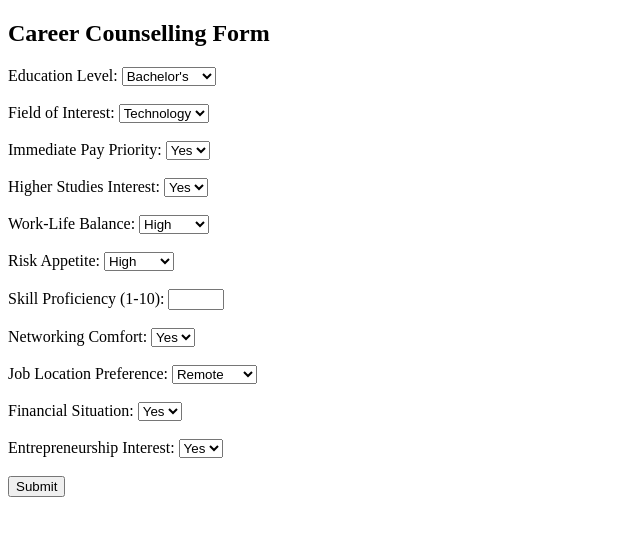
After one commit to ArjunPC1121/Hackaphasia_Project, a Flask app: page /fillCounselForm in a window 1280 px wide. The commit adds this page. Shown: the top 536 px of the page, without its empty margins (0-640 px from the left). Run offline with Flask 3, Linux system fonts and the light colour scheme; parts of the project's set-up code (start-up, migrations or seed data) failed here and were passed over.

Commit message:
Added Career Counselling Page

```diff
--- /dev/null
+++ b/Expanded_Career_Counselling.csv
@@ -0,0 +1,21 @@
+Education_Level,Field_of_Interest,Immediate_Pay_Priority,Higher_Studies_Interest,Work_Life_Balance,Risk_Appetite,Skill_Proficiency,Networking_Comfort,Job_Location_Preference,Financial_Situation,Entrepreneurship_Interest,Next_Step
+Bachelor's,Technology,Yes,No,Medium,High,8,Yes,Remote,No,Yes,Job
+Master's,Business,No,Yes,High,Medium,7,No,Local,Yes,No,Higher Studies
+High School,Arts,Yes,No,Low,Low,5,Yes,Relocation,No,Yes,Job
+Bachelor's,Medicine,No,Yes,Medium,High,9,No,Remote,Yes,No,Higher Studies
+Master's,Technology,Yes,No,High,Medium,6,Yes,Local,No,Yes,Entrepreneurship
+Bachelor's,Business,Yes,Yes,Low,Low,7,Yes,Relocation,Yes,No,Job
+Master's,Technology,No,No,Medium,High,8,No,Remote,No,Yes,Higher Studies
+High School,Arts,Yes,Yes,High,Medium,5,Yes,Local,Yes,No,Job
+Master's,Business,No,No,Low,Low,6,No,Remote,No,Yes,Higher Studies
+Bachelor's,Medicine,Yes,Yes,High,Medium,9,Yes,Relocation,Yes,No,Entrepreneurship
+Doctorate,Research,No,Yes,Medium,High,8,No,Local,Yes,Yes,Research
+High School,Technology,Yes,No,Low,Low,4,Yes,Remote,No,No,Job
+Bachelor's,Arts,No,Yes,High,Medium,6,No,Relocation,Yes,Yes,Entrepreneurship
+Bachelor's,Business,Yes,No,Medium,High,7,Yes,Local,No,No,Higher Studies
+Master's,Medicine,No,Yes,Low,Low,8,No,Remote,Yes,Yes,Job
+High School,Technology,Yes,No,High,Medium,5,Yes,Relocation,No,No,Higher Studies
+Master's,Business,No,Yes,Medium,High,9,No,Local,Yes,Yes,Job
+Bachelor's,Research,Yes,No,Low,Low,7,Yes,Remote,No,No,Research
+High School,Arts,No,Yes,High,Medium,5,No,Relocation,Yes,Yes,Entrepreneurship
+Master's,Technology,Yes,No,Medium,High,8,Yes,Local,No,No,Job
--- a/app.py
+++ b/app.py
@@ -1,29 +1,66 @@
 from flask import Flask,jsonify, render_template, Response, url_for,request
 import pandas as pd
+from sklearn.calibration import LabelEncoder
 from utilities.quiz import recommend_by_difficulty
 from utilities.scholarship import train,scholarship
 from utilities.translator import translate_and_speak
 from utilities.bot import start_gui
 import threading
-
+import time
+import requests
+import joblib
 app = Flask(__name__)
 
+api_url = "https://v2.jokeapi.dev/joke/Any?blacklistFlags=nsfw,religious,political,racist,sexist,explicit&type=single"
+
+# Global variable to store the latest fact
+latest_fact = "Fetching the first fact..."
+
+def fetch_fact():
+    """
+    Periodically fetch jokes or facts from the API and update the global variable.
+    """
+    global latest_fact
+    while True:
+        try:
+            response = requests.get(api_url)
+            response.raise_for_status()
+            data = response.json()
+            latest_fact = data.get('joke', "Could not retrieve a fact.")
+        except requests.RequestException as e:
+            latest_fact = f"Error retrieving fact: {e}"
+        time.sleep(60)  # Wait 60 seconds before fetching the next fact
+
+# Start the background thread
+def start_background_thread():
+    thread = threading.Thread(target=fetch_fact, daemon=True)
+    thread.start()
+
+
+@app.route("/fact")
+def get_fact():
+    """
+    API endpoint to get the latest fact.
+    """
+    return jsonify({"fact": latest_fact})
 
 dataset = pd.read_csv("categorized_courses.csv")
 dataset.drop_duplicates(inplace=True)
 dataset['course_difficulty'] = dataset['course_difficulty'].fillna('Beginner')  # Default to Beginner
 dataset['course_difficulty'] = dataset['course_difficulty'].str.capitalize()
 
+careerdf=pd.read_csv("Expanded_Career_Counselling.csv")
 
 def run_tkinter_gui():
     start_gui()
 
 tkinter_thread = threading.Thread(target=run_tkinter_gui, daemon=True)
-tkinter_thread.start()
+
 
 @app.route("/")
 @app.route("/home")
 def home():
+    tkinter_thread.start()
     return render_template("index.html")
 
 @app.route("/login")
@@ -61,6 +98,7 @@ def translate_page():
 
 @app.route("/courses")
 def courses():
+
     return render_template("courses.html")
 
 @app.route("/gtBeg",methods=['GET'])
@@ -89,5 +127,39 @@ def eligibility():
     res=scholarship(arg_list[0],arg_list[1],arg_list[2],cgpa,income,citizen,degree)
     return render_template("eligibility.html",res=res)
 
+model = joblib.load('career_counseling_model.pkl')
+label_encoders = joblib.load('label_encoders.pkl')
+train_encoder= joblib.load('target_encoder.pkl')
+@app.route("/fillCounselForm")
+def fillCounselForm():
+    return render_template("careerCounsel.html")
+
+@app.route('/predict', methods=['POST'])
+def predict():
+    try:
+        # Collect form data
+        input_data = request.form.to_dict()
+
+        # Prepare the data for prediction
+        features = pd.DataFrame([input_data])  # Convert input to DataFrame
+
+        # Encode categorical data
+        for column, encoder in label_encoders.items():
+            if column in features.columns:
+                features[column] = encoder.transform(features[column])
+
+        # Predict the next step
+        prediction = model.predict(features)
+
+        # Decode the prediction to the original label
+        decoded_prediction = train_encoder.inverse_transform(prediction)
+
+        # Return the result
+        return f"<h3>Recommended Next Step: {decoded_prediction[0]}</h3>"
+
+    except Exception as e:
+        return f"<h3>Error: {str(e)}</h3>"
+
+
 if __name__ == "__main__":
     app.run(debug=True)
--- a/static/options.js
+++ b/static/options.js
@@ -12,3 +12,7 @@ function scholarship() {
     console.log("Navigating to Scholarship..."); // Debugging step
     window.location.href = "/scholarship";
 }
+function counsel()
+{
+    window.location.href="/fillCounselForm"
+}
--- /dev/null
+++ b/templates/careerCounsel.html
@@ -0,0 +1,85 @@
+<!DOCTYPE html>
+<html lang="en">
+<head>
+    <meta charset="UTF-8">
+    <meta name="viewport" content="width=device-width, initial-scale=1.0">
+    <title>Career Counselling Form</title>
+</head>
+<body>
+    <h2>Career Counselling Form</h2>
+    <form action="/predict" method="POST">
+        <label for="education">Education Level:</label>
+        <select name="Education_Level" id="education" required>
+            <option value="Bachelor's">Bachelor's</option>
+            <option value="Master's">Master's</option>
+            <option value="High School">High School</option>
+            <option value="Doctorate">Doctorate</option>
+        </select><br><br>
+
+        <label for="field">Field of Interest:</label>
+        <select name="Field_of_Interest" id="field" required>
+            <option value="Technology">Technology</option>
+            <option value="Business">Business</option>
+            <option value="Arts">Arts</option>
+            <option value="Medicine">Medicine</option>
+            <option value="Research">Research</option>
+        </select><br><br>
+
+        <label for="pay">Immediate Pay Priority:</label>
+        <select name="Immediate_Pay_Priority" id="pay" required>
+            <option value="Yes">Yes</option>
+            <option value="No">No</option>
+        </select><br><br>
+
+        <label for="studies">Higher Studies Interest:</label>
+        <select name="Higher_Studies_Interest" id="studies" required>
+            <option value="Yes">Yes</option>
+            <option value="No">No</option>
+        </select><br><br>
+
+        <label for="balance">Work-Life Balance:</label>
+        <select name="Work_Life_Balance" id="balance" required>
+            <option value="High">High</option>
+            <option value="Medium">Medium</option>
+            <option value="Low">Low</option>
+        </select><br><br>
+
+        <label for="risk">Risk Appetite:</label>
+        <select name="Risk_Appetite" id="risk" required>
+            <option value="High">High</option>
+            <option value="Medium">Medium</option>
+            <option value="Low">Low</option>
+        </select><br><br>
+
+        <label for="proficiency">Skill Proficiency (1-10):</label>
+        <input type="number" name="Skill_Proficiency" id="proficiency" min="1" max="10" required><br><br>
+
+        <label for="networking">Networking Comfort:</label>
+        <select name="Networking_Comfort" id="networking" required>
+            <option value="Yes">Yes</option>
+            <option value="No">No</option>
+        </select><br><br>
+
+        <label for="location">Job Location Preference:</label>
+        <select name="Job_Location_Preference" id="location" required>
+            <option value="Remote">Remote</option>
+            <option value="Local">Local</option>
+            <option value="Relocation">Relocation</option>
+        </select><br><br>
+
+        <label for="finance">Financial Situation:</label>
+        <select name="Financial_Situation" id="finance" required>
+            <option value="Yes">Yes</option>
+            <option value="No">No</option>
+        </select><br><br>
+
+        <label for="entrepreneurship">Entrepreneurship Interest:</label>
+        <select name="Entrepreneurship_Interest" id="entrepreneurship" required>
+            <option value="Yes">Yes</option>
+            <option value="No">No</option>
+        </select><br><br>
+
+        <button type="submit">Submit</button>
+    </form>
+</body>
+</html>
--- a/templates/options.html
+++ b/templates/options.html
@@ -12,6 +12,7 @@
     <button type="button" onclick="courses()">Courses</button>
     <button type="button" onclick="translate_js()">Translator</button>
     <button type="button" onclick="scholarship()">Scholarship</button>
+    <button type="button" onclick="counsel()">Career Counselling</button>
 
 </body>
 <script src="/static/options.js"></script>
--- a/utilities/bot.py
+++ b/utilities/bot.py
@@ -40,7 +40,7 @@ def schedule_daily_fact(window):
     """
     show_fact()
     # Schedule the next run after 24 hours (86400000 ms)
-    window.after(50, schedule_daily_fact, window)
+    window.after(60000, schedule_daily_fact, window)
 
 
 def start_gui():
```
Also changed, not shown: train_model.py (added, +36 -0 lines), utilities/career.py (added, +27 -0 lines), 3 other files.
